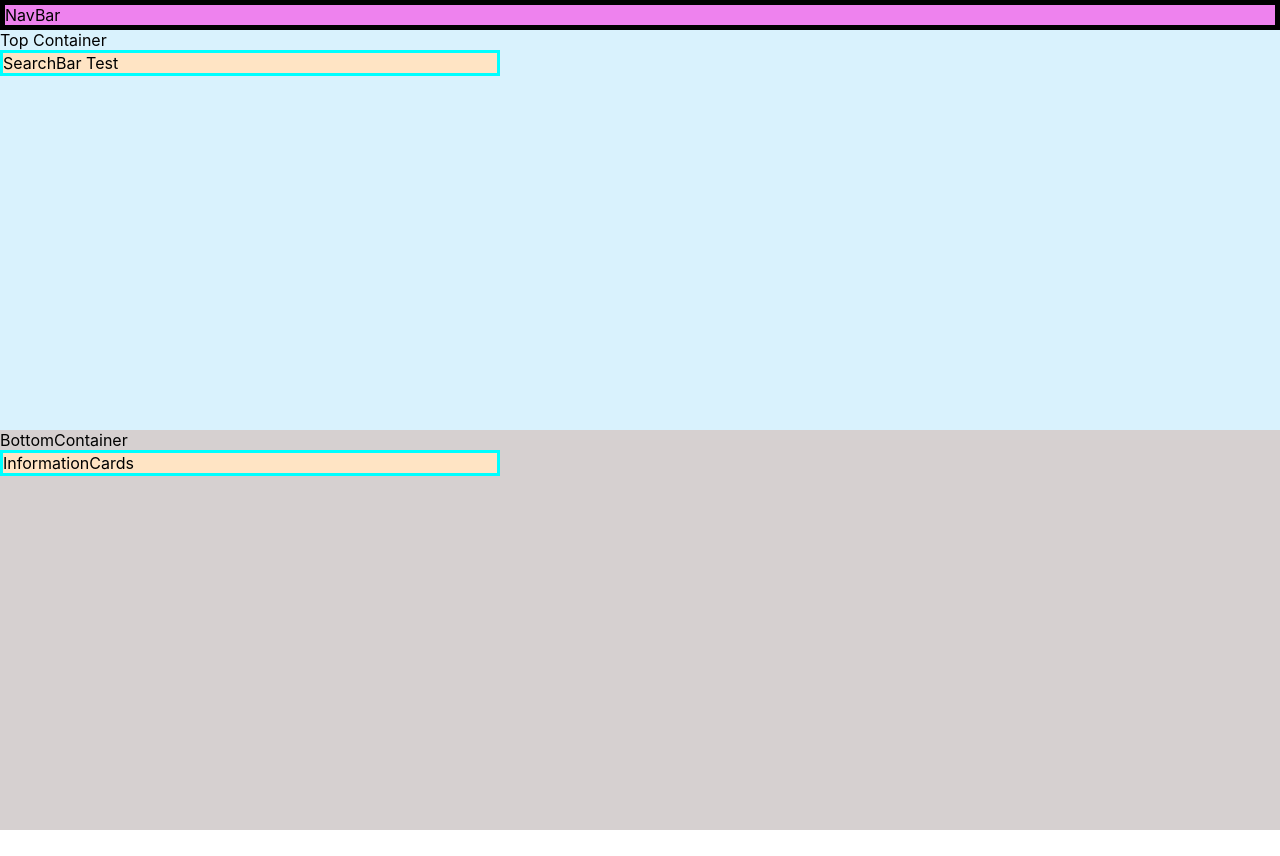
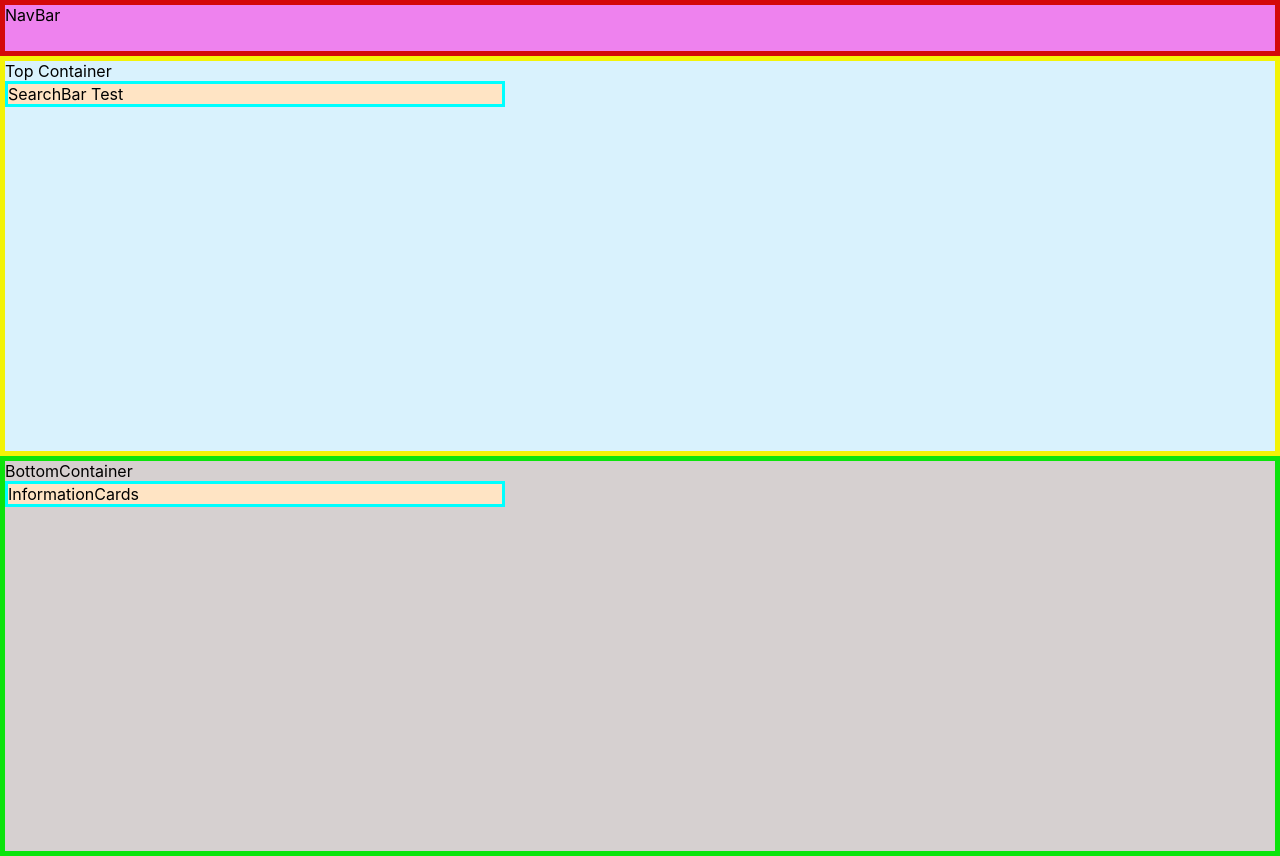
Before and after one commit to JorgeMarquet/L5-Mission-0, a React (Create React App) app in the folder mission0/: page / in a window 1280 px wide. Before the commit the page ends 830 px from the top, so only its background shows below. Built offline with nearby package versions, Linux system fonts and the light colour scheme.

Commit message:
modified structure to app before starting to work in each component

```diff
--- a/mission0/src/components/BottomContainer.module.css
+++ b/mission0/src/components/BottomContainer.module.css
@@ -3,6 +3,9 @@
 }
 
 #bottomContainer {
+  border-style: solid;
+  border-width: 5px;
+  border-color: rgb(12, 227, 12);
   background-color: rgb(214, 208, 208);
   height: 50vh;
 }
--- a/mission0/src/components/NavBar.module.css
+++ b/mission0/src/components/NavBar.module.css
@@ -4,7 +4,8 @@
 
 #navBar {
   border-style: solid;
-  border-color: black;
+  border-color: rgb(212, 9, 9);
   border-width: 5px;
   background-color: violet;
+  height: 7vh;
 }
--- a/mission0/src/components/TopContainer.module.css
+++ b/mission0/src/components/TopContainer.module.css
@@ -3,9 +3,9 @@
 }
 
 #topContainer {
-  flex: 1;
+  border-style: solid;
+  border-color: rgb(243, 243, 7);
+  border-width: 5px;
   background-color: #d9f2fd;
-  display: flex;
-  flex-direction: column;
   height: 50vh;
 }
```
